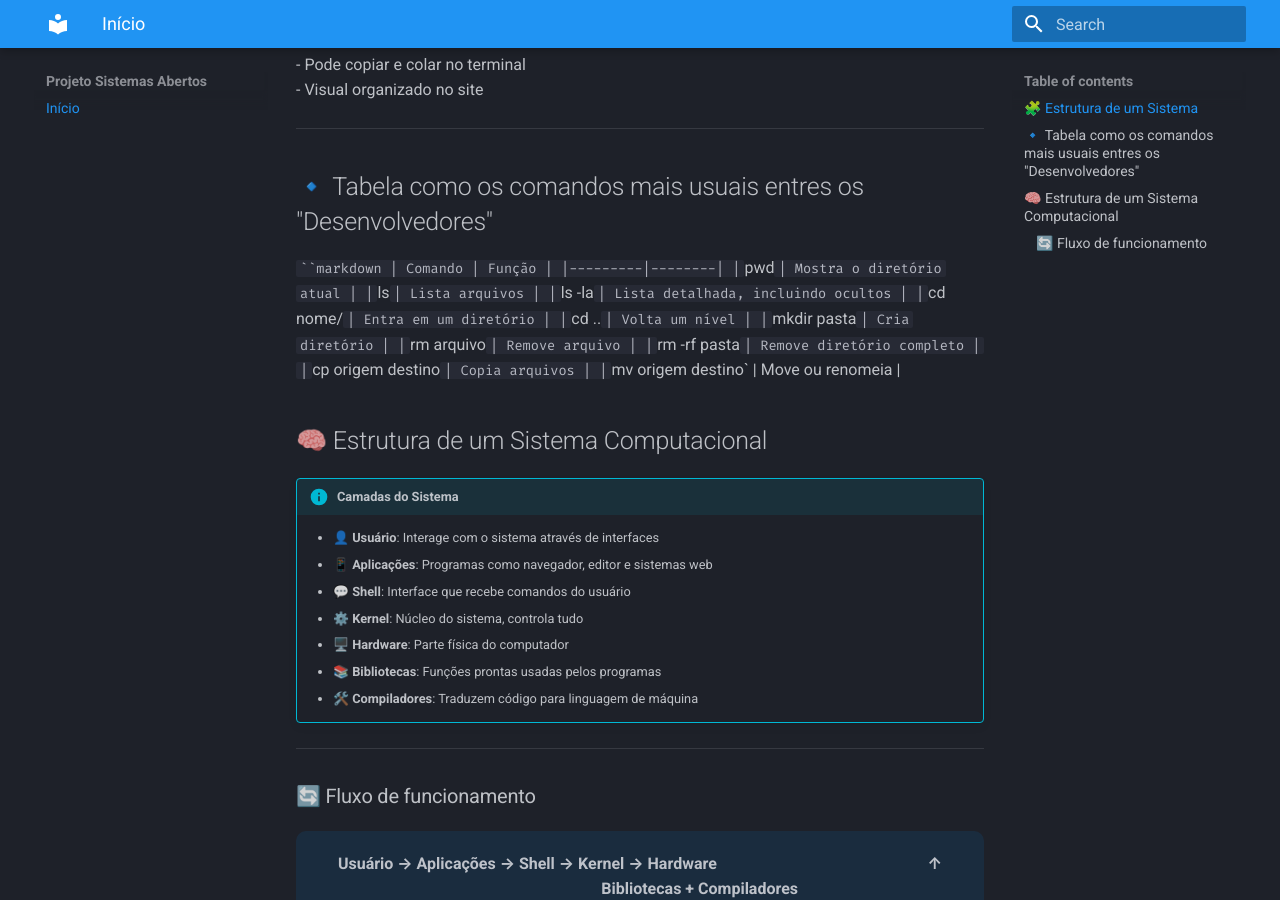
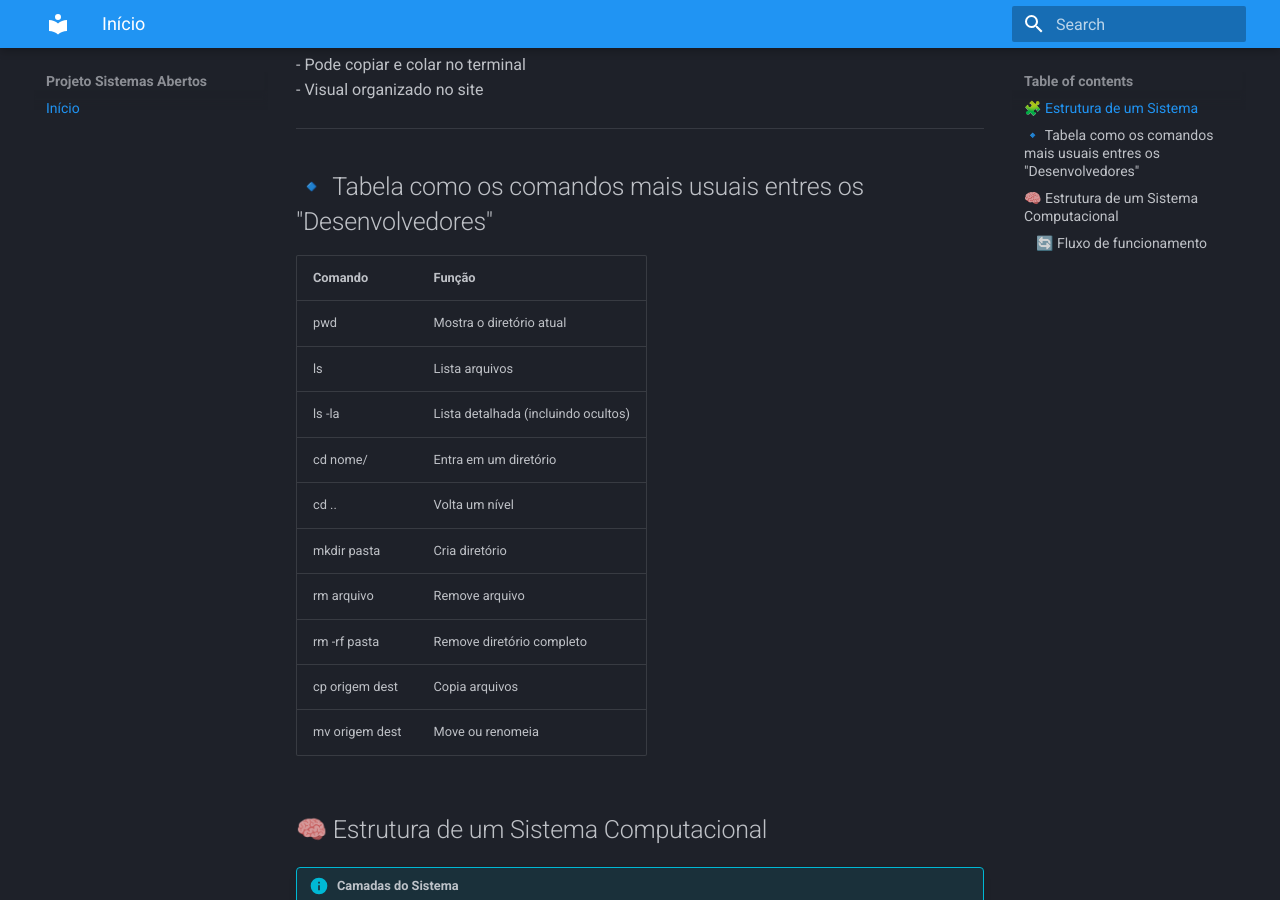
Before and after one commit to EdenilsonFreitas/projeto-sistemas-abertos, an MkDocs documentation site: the page built from docs/index.md, in a window 1280 px wide and 900 px high, scrolled down 483 px. Built offline with MkDocs 1.6.1 and Material for MkDocs 9.7.7, drawn with Linux system fonts in a browser that asks for light colours.

Commit message:
alterando tabela

````diff
--- a/docs/index.md
+++ b/docs/index.md
@@ -21,19 +21,18 @@
 
 ## 🔹 Tabela como os comandos mais usuais entres os "Desenvolvedores"
 
-```markdown
-| Comando | Função |
-|---------|--------|
-| `pwd` | Mostra o diretório atual |
-| `ls` | Lista arquivos |
-| `ls -la` | Lista detalhada, incluindo ocultos |
-| `cd nome/` | Entra em um diretório |
-| `cd ..` | Volta um nível |
-| `mkdir pasta` | Cria diretório |
-| `rm arquivo` | Remove arquivo |
-| `rm -rf pasta` | Remove diretório completo |
-| `cp origem destino` | Copia arquivos |
-| `mv origem destino` | Move ou renomeia |
+| Comando        | Função                              |
+|----------------|-------------------------------------|
+| pwd            | Mostra o diretório atual            |
+| ls             | Lista arquivos                      |
+| ls -la         | Lista detalhada (incluindo ocultos) |
+| cd nome/       | Entra em um diretório               |
+| cd ..          | Volta um nível                      |
+| mkdir pasta    | Cria diretório                      |
+| rm arquivo     | Remove arquivo                      |
+| rm -rf pasta   | Remove diretório completo           |
+| cp origem dest | Copia arquivos                      |
+| mv origem dest | Move ou renomeia                    |
 
 ## 🧠 Estrutura de um Sistema Computacional
 
````
